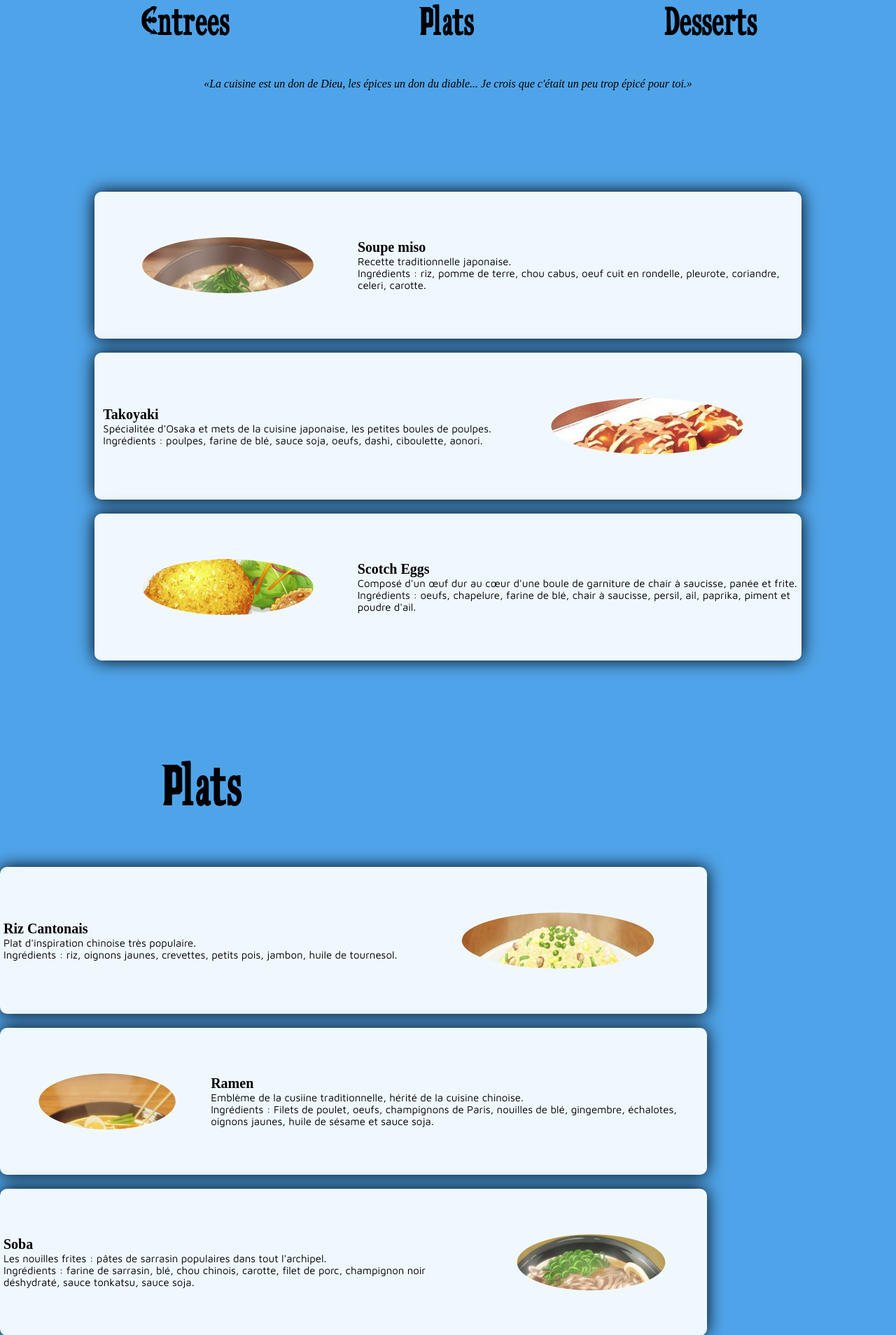
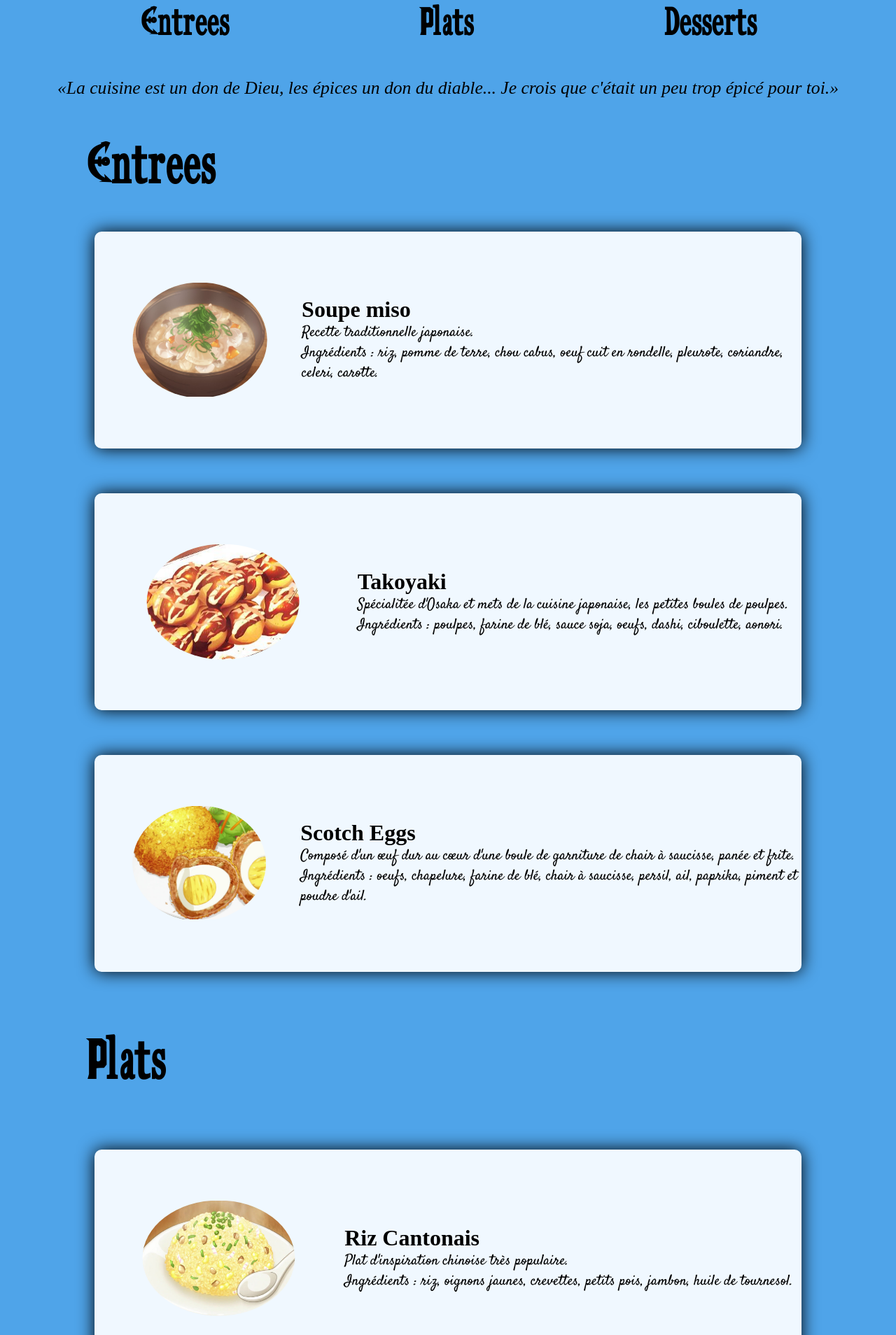
Before and after one commit to yoyodes1000/Projet-Resto-Baratie, a PHP site: page /MenusTest.php in a window 1280 px wide. Shown: the part 193-2101 px from the top of the page at 70% size. Run offline with PHP 8.4, Linux system fonts and the light colour scheme.

Commit message:
Finalisation page Menus

```diff
--- a/MenusTest.php
+++ b/MenusTest.php
@@ -8,9 +8,11 @@
     <link rel="stylesheet" href="assets/css/MenusTest.css">
 
     <!-- Police des contenus texte (hors titres) : Maven Pro -->
-    <link rel="preconnect" href="https://fonts.googleapis.com">
+    <!-- <link rel="preconnect" href="https://fonts.googleapis.com">
     <link rel="preconnect" href="https://fonts.gstatic.com" crossorigin>
     <link href="https://fonts.googleapis.com/css2?family=Maven+Pro&display=swap" rel="stylesheet">
+     -->
+
 
     <title>Menus du Restaurant le Baratié</title>
 </head>
@@ -32,137 +34,97 @@
 <q class="sanjisQuote">La cuisine est un don de Dieu, les épices un don du diable... Je crois que c'était un peu trop épicé pour toi.</q>
 
 
-<!-- Première catégorie du Menu : les Entrées -->
+
 <div class="allMeals">
 <div>
-    <h2 id="Starters">Entrees</h2><br>
+    <h2 class="Starters" id="Starters">Entrees</h2><br>
 </div>
 
-<!-- Entrée 1 : Soupe Miso -->
+<?php
+    require_once 'dataMenus.php';
+    $tableau = $menu['entrees'];
+    foreach($tableau as $index) {
+?>
+
 <section class="starters1">
 <div class="menuPictures">
-    <img src="assets\Images\misoSoup.jpg" alt="Image d'une soupe Miso tirée d'un mangas" style="width:100% ;">
+    <img src="assets\Images\<?= $index['photo'] ?>" alt="Image d'une soupe Miso tirée d'un mangas" style="width:100% ;">
 </div>
 
 <div class="mealCard">
-    <h2>Soupe miso</h2>
-    <p>Recette traditionnelle japonaise.<br> Ingrédients : riz, pomme de terre, chou cabus, oeuf cuit en rondelle, pleurote, coriandre, celeri, carotte. </p>
+    <h2><?= $index['nom']?></h2>
+    <p><?=
+    $index['description']?><br> <?= $index['ingrédients']?></p>
 </div>
 </section>
+<?php } ?>
 
-<!-- Entrée 2 : Takoyaki -->
-<section class="starters2">
+
+
+<div class="allMeals">
+<div>
+    <h2 class="Starters" id="Dishes">Plats</h2><br>
+</div>
+
+<?php
+    require_once 'dataMenus.php';
+    $tableau = $menu['plats'];
+    foreach($tableau as $index) {
+?>
+
+<section class="starters1">
 <div class="menuPictures">
-    <img src="assets\Images\Takoyaki.jpg" alt="Image d'un plat de Takoyaki tirée d'un mangas :  sous forme de boulettes de pâte, semblable à la pâte à crêpe, contenant des morceaux de poulpe, cuites en moule, comme les gaufres" style="width:100% ;">
+    <img src="assets\Images\<?= $index['photo'] ?>" alt="Image d'une soupe Miso tirée d'un mangas" style="width:100% ;">
 </div>
 
 <div class="mealCard">
-    <h2>Takoyaki</h2>
-    <p> Spécialitée d'Osaka et mets de la cuisine japonaise, les petites boules de poulpes. <br>
-        Ingrédients : poulpes, farine de blé, sauce soja, oeufs, dashi, ciboulette, aonori. </p>
+    <h2><?= $index['nom']?></h2>
+    <p><?=
+    $index['description']?><br> <?= $index['ingrédients']?></p>
 </div>
 </section>
+<?php } ?>
 
-<!-- Entrée 3 : SchotchEgg -->
-<section class="starters3">
+
+
+<div class="allMeals">
+<div>
+    <h2 class="Starters" id="Desserts">Desserts</h2><br>
+</div>
+
+<?php
+    require_once 'dataMenus.php';
+    $tableau = $menu['desserts'];
+    foreach($tableau as $index) {
+?>
+
+
+<section class="starters1">
 <div class="menuPictures">
-    <img src="assets\Images\scotch_Eggs.jpg" alt="Image d'un plat de Schott Eggs tirée d'un mangas." style="width:100% ;">
+    <img src="assets\Images\<?= $index['photo'] ?>" alt="Image d'une soupe Miso tirée d'un mangas" style="width:100% ;">
 </div>
 
 <div class="mealCard">
-    <h2>Scotch Eggs</h2>
-    <p> Composé d'un œuf dur au cœur d'une boule de garniture de chair à saucisse, panée et frite. <br>
-        Ingrédients : oeufs, chapelure, farine de blé, chair à saucisse, persil, ail, paprika, piment et poudre d'ail. </p>
+    <h2><?= $index['nom']?></h2>
+    <p><?=
+    $index['description']?><br> <?= $index['ingrédients']?></p>
 </div>
 </section>
+<?php } ?>
 
-<h2 id="Dishes">Plats</h2><br>
-</div>
 
-<!-- Plat 1 : Riz Cantonais -->
-<section class="dishes1">
-<div class="menuPictures">
-    <img src="assets\Images\cantoneseRice.jpg" alt="Image d'un plat de riz cantonais tirée d'un mangas" style="width:100% ;">
-</div>
 
-<div class="mealCard">
-    <h2>Riz Cantonais</h2>
-    <p> Plat d'inspiration chinoise très populaire. <br> Ingrédients : riz, oignons jaunes, crevettes, petits pois, jambon, huile de tournesol.</p>
-</div>
-</section>
-
-<!-- Plat 2 : Ramen -->
-<section class="dishes2">
-<div class="menuPictures">
-    <img src="assets\Images\ramen.jpg" alt="Image d'un ramen tirée d'un mangas." style="width:100% ;">
-</div>
-
-<div class="mealCard">
-    <h2>Ramen</h2>
-    <p> Emblème de la cusiine traditionnelle, hérité de la cuisine chinoise.<br>
-        Ingrédients : Filets de poulet, oeufs, champignons de Paris, nouilles de blé, gingembre, échalotes, oignons jaunes, huile de sésame et sauce soja. </p>
-</div>
-</section>
-
-<!-- Plat 3 : Soba -->
-<section class="dishes3">
-<div class="menuPictures">
-    <img src="assets\Images\friedNoodles.jpg" alt="Image d'un plat de Soba, pâtes de sarasin, tirée d'un mangas." style="width:100% ;">
-</div>
-
-<div class="mealCard">
-    <h2>Soba</h2>
-    <p> Les nouilles frites : pâtes de sarrasin populaires dans tout l'archipel.<br>
-        Ingrédients : farine de sarrasin, blé, chou chinois, carotte, filet de porc, champignon noir déshydraté, sauce tonkatsu, sauce soja. </p>
-</div>
-</section>
-
-<div>
-<h2 id="Desserts">Desserts</h2><br>
-</div>
-
-<!-- Dessert : Aisu Kôhî -->
-<section class="dessert1">
-<div class="menuPictures">
-    <img src="assets\Images\Aisu_kohi.jpeg" alt="Image d'un café glacé tirée d'un mangas." style="width:100% ;">
-</div>
-
-<div class="mealCard">
-    <h2>Aidu Kôhî</h2>
-    <p> Café crémeux et infusé sur la glace<br>
-        Ingrédients : grains de café fraichement torréfiés, glace de Baldimore, en système d'infusion goutte à goutte. </p>
-</div>
-</section>
-
-<!-- Dessert : Japanese Custard Pudding -->
-<section class="dessert2">
-<div class="menuPictures">
-    <img src="assets\Images\japanese_custard_pudding.jpeg" alt="Image d'un pudding à la crème japonaise tirée d'un mangas." style="width:100% ;">
-</div>
-
-<div class="mealCard">
-    <h2>Japanese Custard Pudding</h2>
-    <p> Flan japonais de crème au caramel<br>
-        Ingrédients : surcre, oeufs, lait de vache demi-écrémé, extrait de vanille fraîche. </p>
-</div>
-</section>
-
-<!-- Dessert 3 : Three Layer Cake Limoncello -->
-<section class="starters3">
-<div class="menuPictures">
-    <img src="assets\Images\ThreeLayerCakeLimoncello.png" alt="Image d'un gâteau à 3 couches au citron, tirée d'un mangas." style="width:100% ;">
-</div>
-
-<div class="mealCard">
-    <h2>Three Layer Cake Limoncello</h2>
-    <p>Mariage de la liqueur de citron et de la mascarpone.<br>
-        Ingrédients : farine de blé, bicarbonate de soude, beurre, sucre, oeuf, liqueur aromatisée au citron, citron, chocolat blanc, mascarpone, crème fouettée et sucre glace. </p>
-</div>
-</section>
 </div>
 
 
-<h3><a href="LA_CARTE.pdf" target="_blank">Voir le Menu</a></h3>
+<h3><a href="LA_CARTE.pdf" target="_blank" class="menudubas">Voir le Menu</a></h3>
+
+
+<?php
+
+include 'footer.php'
+
+?>
 
 
 </body>
--- a/assets/css/MenusTest.css
+++ b/assets/css/MenusTest.css
@@ -4,11 +4,15 @@
     src: url(/font/onePieceFont.ttf);
 }
 
+@font-face {
+    font-family: "satisfy";
+    src: url(/font/Satisfy-Regular.ttf);
+}
 
 :root {
 --fontOnePiece: "onePieceFont";
 --font-title: 3rem;
---font-text-content: "Maven Pro";
+--font-text-content: "satisfy";
 --width-picture-meal: 26rem;
 --height-picture-meal: 5rem;
 }
@@ -65,7 +69,7 @@ color: #e5d012;
     display: block;
     font-style: italic;
     text-align: center;
-    font-size: var(--font-text-content);
+    font-size: 1.6rem;
     margin-top: 7%;
 }
 
@@ -89,7 +93,7 @@ color: #e5d012;
         display: flex;
         flex-direction: column;
         justify-content: center;
-        align-content: space-around;
+        /* align-content: space-around; */
         flex-wrap: wrap;
     }
 
@@ -99,8 +103,8 @@ color: #e5d012;
 @media screen and (min-width: 600px) {
     #Starters {
         font-size: 5rem;
-        margin-top: 15%;
-        margin-bottom: 4%;
+        margin-top: 3rem;
+        margin-bottom: 0;
         margin-right: 5%;
         }
     }
@@ -117,8 +121,8 @@ color: #e5d012;
         display: flex;
         justify-content: center;
         padding: 5%;
-        margin-bottom:0;
-        height: 200px;
+        margin: 2rem auto;
+        height: 300px;
         width: 1000px;
     }
 }
@@ -141,25 +146,35 @@ color: #e5d012;
      justify-content: space-around;
      }
      .starters1>.mealCard>h2 {
-        font-size: 20px;
+        font-size: 2rem;
+        font-weight: bold;
     }
     .starters1>.mealCard>p {
-        font-size: 15px;
+        font-size: 1.3rem;
     }
     .starters2>.mealCard>h2 {
-        font-size: 20px;
+        font-size: 1.5rem;
     }
     .starters2>.mealCard>p {
         font-size: 15px;
     }
     .starters3>.mealCard>h2 {
-        font-size: 20px;
+        font-size: 1.5rem;
     }
     .starters3>.mealCard>p {
         font-size: 15px;
     }
-    .starters1>.mealCard>.menuPictures {
-        height: 10px;
+    .allMeals>.starters1> .menuPictures {
+        height: 55%;
+        width: 33%;
+    }
+    .allMeals>.starters2> .menuPictures {
+        height: 55%;
+        width: 33%;
+    }
+    .allMeals>.starters3> .menuPictures {
+        height: 55%;
+        width: 33%;
     }
  }
 
@@ -240,8 +255,8 @@ color: #e5d012;
 @media screen and (min-width: 600px) {
     #Dishes {
         font-size: 5rem;
-        margin-top: 5%;
-        margin-bottom: 4%;
+        margin-top: 3rem;
+        margin-bottom: 2rem;
         margin-right: 5%;
         }
     }
@@ -258,7 +273,7 @@ color: #e5d012;
             display: flex;
             justify-content: center;
             padding: 5%;
-            height: 200px;
+            height: 300px;
             width: 1000px;
         }
     }
@@ -302,6 +317,18 @@ color: #e5d012;
          .dishes1>.mealCard>.menuPictures {
              height: 10px;
          }
+         .dishes1> .menuPictures {
+            height: 55%;
+            width: 33%;
+        }
+        .dishes2> .menuPictures {
+            height: 55%;
+            width: 33%;
+        }
+        .dishes3> .menuPictures {
+            height: 55%;
+            width: 33%;
+        }
       }
 
 /* Riz Cantonnais */
--- a/footer.php
+++ b/footer.php
@@ -10,8 +10,8 @@
     <footer class="map">
             <div class="left">&#xa9;WCS-2023</div>
             <div class="right">
-                <a href="#"><img class="imgFooter" src="assets/Images/logo-facebook.png" alt="logo facebook" class="facebook"></a>
-                <a href="#"><img class="imgFooter" src="assets/Images/logo-instagram.png" alt="logo instagram" class="instagram"></a>
+                <a href="#" class="pimpoye"><img class="imgFooter" src="assets/Images/logo-facebook.png" alt="logo facebook" class="facebook"></a>
+                <a href="#" class="pimpoye"><img class="imgFooter" src="assets/Images/logo-instagram.png" alt="logo instagram" class="instagram"></a>
             </div>
     </footer>
 </body>
```
Also changed, not shown: other parts of assets/css/MenusTest.css (+20 -7 lines), dataMenus.php (added, +77 -0 lines).
